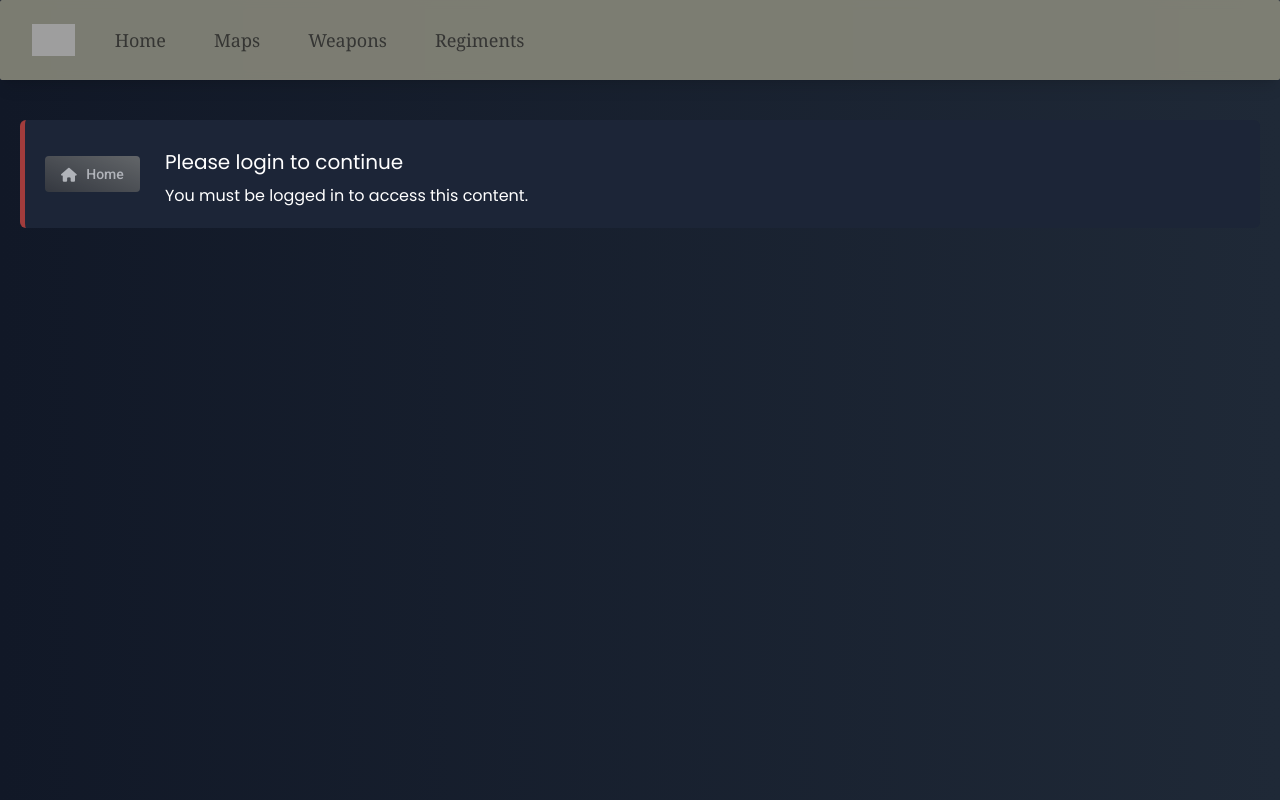
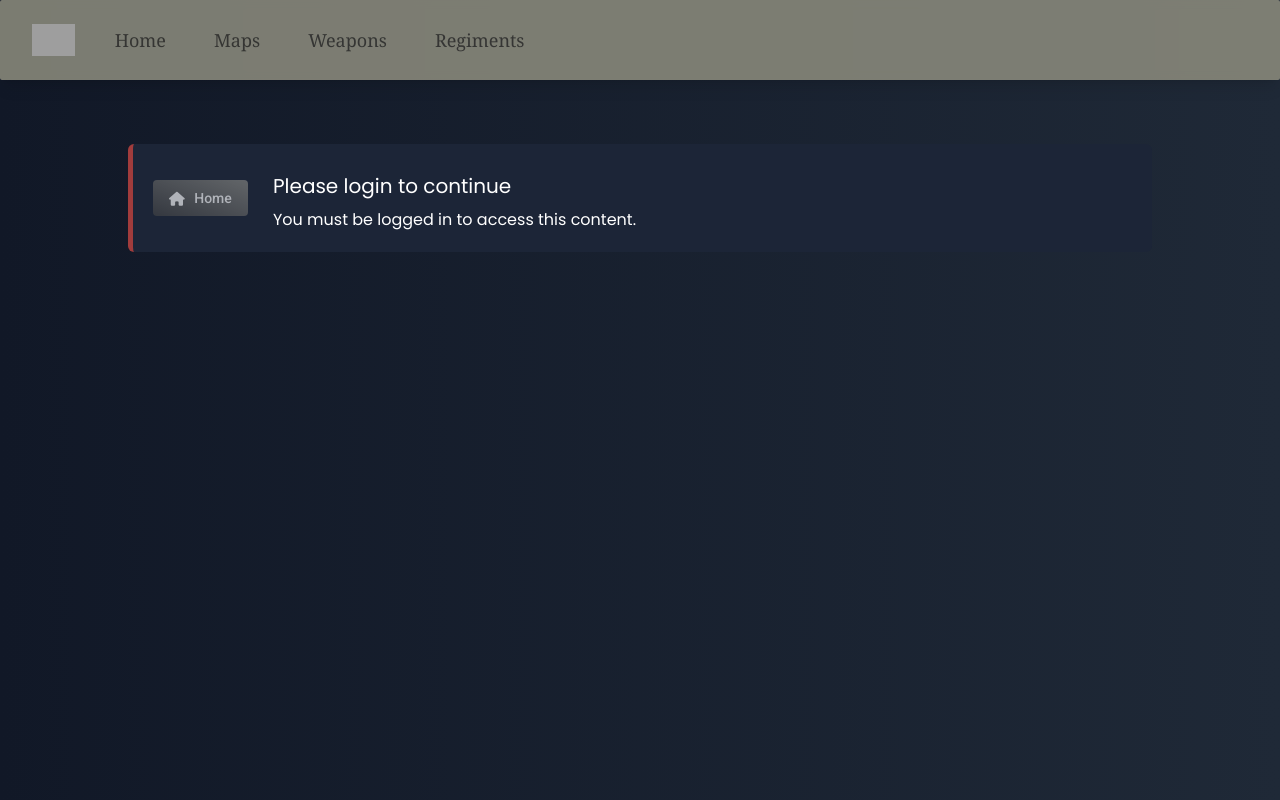
Before and after one commit to tonywied17/ng-wortool, an Angular app: page /muster in a window 1280 px wide. Built offline with nearby package versions, Linux system fonts and the light colour scheme; no server answers; grey boxes are pictures that could not be loaded.

Commit message:
more widths

```diff
--- a/src/app/muster/muster.component.html
+++ b/src/app/muster/muster.component.html
@@ -1,4 +1,6 @@
-<div *ngIf="!showMod && isLoggedIn" class="p-5 bg-[#1c2537] rounded-md"
+<div class="lg:w-[80vw] w-[100vw - 2em] m-auto mt-[4em]">
+
+  <div *ngIf="!showMod && isLoggedIn" class="p-5 bg-[#1c2537] rounded-md"
   style="border-left: 5px solid #a13c3c;">
   <div class="grid grid-cols-1 sm:grid-cols-[120px_minmax(900px,_1fr)_100px] grid-rows-2 sm:grid-rows-none">
     <div class="row-start-2 sm:row-start-auto">
@@ -122,3 +124,4 @@
     <mat-row *matRowDef="let user; columns: displayedColumns;"></mat-row>
   </mat-table>
 </div>
+</div>
--- a/src/app/regiments/regiments.component.html
+++ b/src/app/regiments/regiments.component.html
@@ -1 +1,3 @@
-<h3 class="text-[#88887b] font-serif text-3xl tracking-tight mb-4">Regiments</h3>
+<div class="lg:w-[70vw] w-[100vw - 2em] m-auto mt-[4em]">
+    <h3 class="text-[#88887b] font-serif text-3xl tracking-tight mb-4">Regiments</h3>
+</div>
--- a/src/app/weapons/weapons.component.html
+++ b/src/app/weapons/weapons.component.html
@@ -1 +1,3 @@
-<h3 class="text-[#88887b] font-serif text-3xl tracking-tight mb-4">Weapons</h3>
+<div class="lg:w-[70vw] w-[100vw - 2em] m-auto mt-[4em]">
+    <h3 class="text-[#88887b] font-serif text-3xl tracking-tight mb-4">Weapons</h3>
+</div>
```
